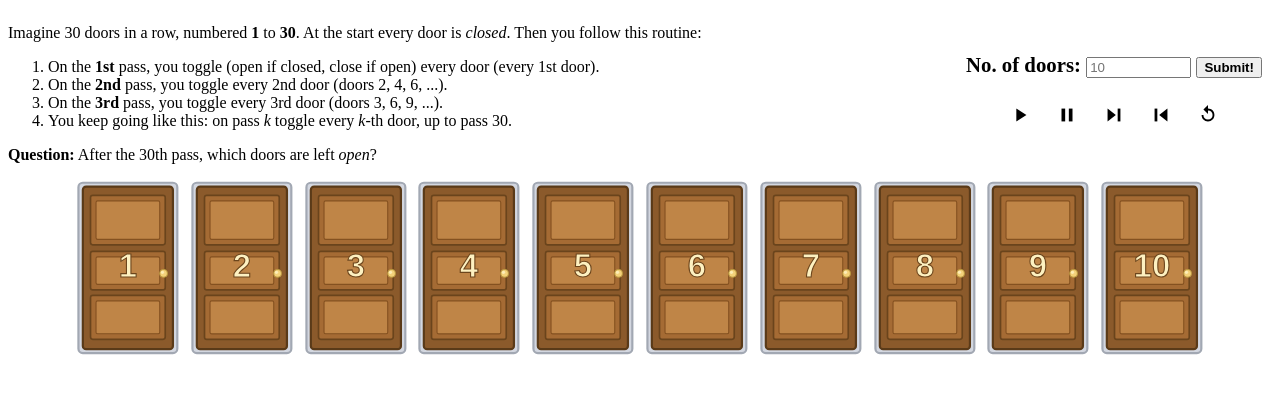
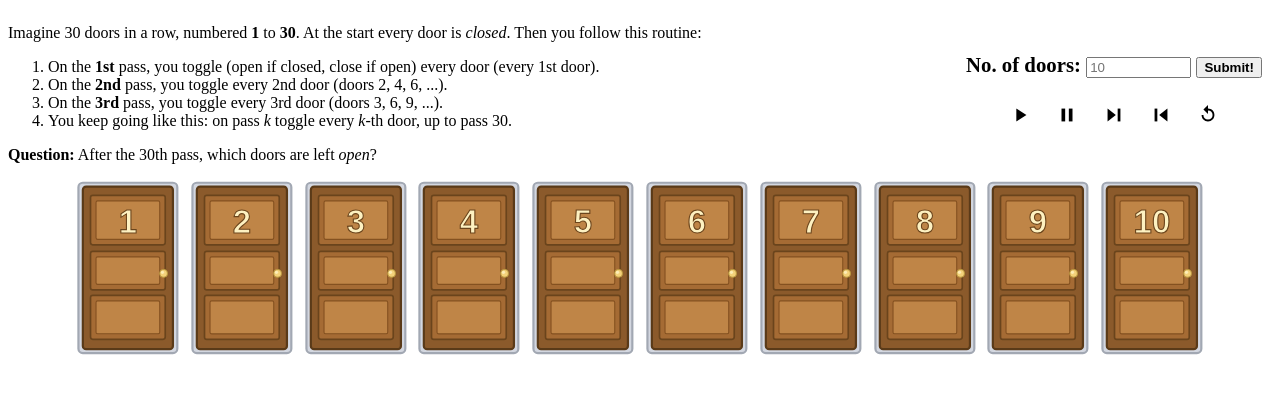
Before and after one commit to shanthanu9/shanthanu9.github.io, a plain HTML site: page outreach/index.html in a window 1280 px wide. Drawn offline with Linux system fonts and the light colour scheme.

Commit message:
outreach: Move door number slightly up

```diff
--- a/outreach/index.html
+++ b/outreach/index.html
@@ -176,7 +176,7 @@
                 - Easy to replace: change textContent
                 - Centered on door: (x=100, y=160)
             -->
-            <text id="doorText" class="door-text" x="100" y="160"></text>
+            <text id="doorText" class="door-text" x="100" y="80"></text>
         </svg>
 
     </template>
```
